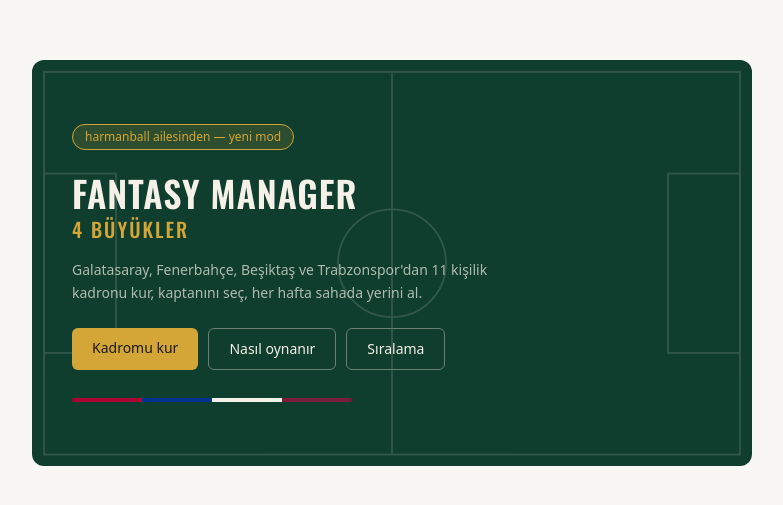
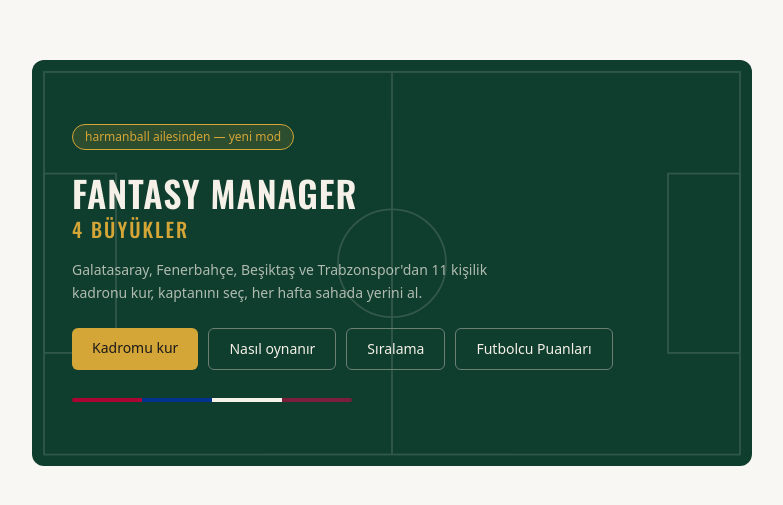
Before and after one commit to harmanball/fantasy-manager-4buyukler, a Next.js app: page / in a window 1280 px wide. Shown: the part 137-642 px from the top of the page, without its empty margins (248-1031 px from the left). Built offline with nearby package versions, Linux system fonts and the light colour scheme.

Commit message:
Update page.tsx

```diff
--- a/app/page.tsx
+++ b/app/page.tsx
@@ -53,6 +53,12 @@
             >
               Sıralama
             </Link>
+            <Link
+              href="/futbolcu-puanlari"
+              className="rounded-md border border-muted-green px-5 py-2.5 text-sm font-medium text-ivory"
+            >
+              Futbolcu Puanları
+            </Link>
           </div>
 
           <div className="flex h-1 w-full max-w-[280px] overflow-hidden rounded-full">
```
